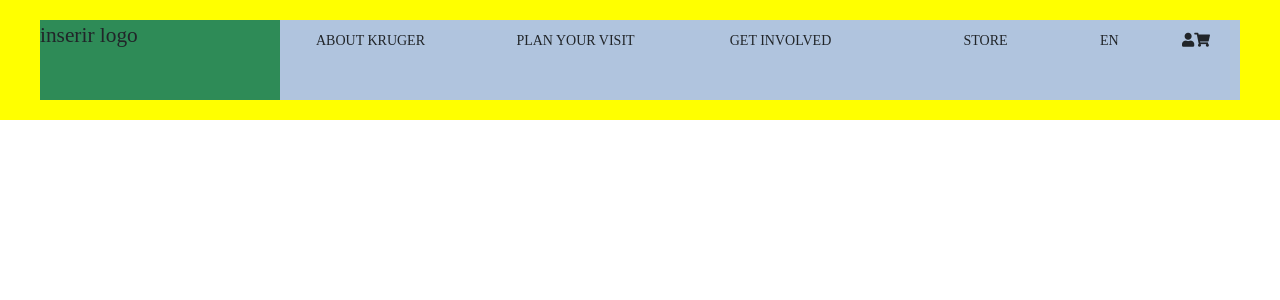
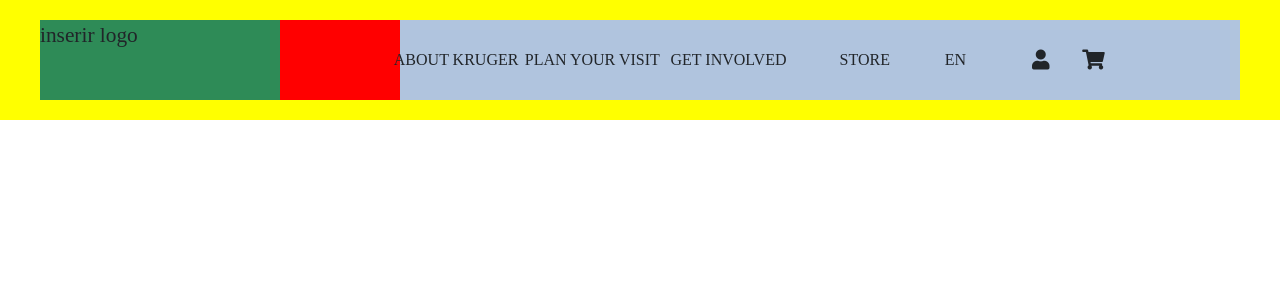
Before and after one commit to matildessantos/projetofinal, a PHP site: page / in a window 1280 px wide. Shown: the top 300 px of the page. Run offline with PHP 8.4, Linux system fonts and the light colour scheme; some web fonts are replaced.

Commit message:
header - menu

```diff
--- a/css/styles.css
+++ b/css/styles.css
@@ -55,23 +55,26 @@ body{
 }
 
 
-.header-menu{
-    width: 80%;
-    height: 100%;
-    float: left;
-    background: lightsteelblue;
-}
-
 
 /* ------------- menu---------------*/
 
+.header-menu{
+    width: 70%;
+    height: 100%;
+    float: right;
+    background: lightsteelblue;
+    margin: 0px;
+    padding-top: 20px;
+}
 
 .container {
     /*width: 100%;*/
+    width: calc(70% - 60px);
     margin: 0;
     padding: 0;
     display: flex;
     text-align: center;
+    float: right;
 }
 
 
@@ -83,6 +86,27 @@ justify-content: center;
 align-items: center;
 height: 40px;
 float: left;
+font-size: 16px;
+}
+
+.item {
+    flex: 1;
+    display: flex;
+    justify-content: center;
+    align-items: center;
+    height: 40px;
+    float: left;
+    font-size: 20px;
+    }
+
+.linguas{
+    width: calc(15% - 60px);
+    float: right;
+}
+
+.itens{
+    width: 15%;
+    float: right;
 }
 
 
--- a/menu.php
+++ b/menu.php
@@ -7,20 +7,20 @@
     <div class="header-menu">
 
         <nav class="row menu">
-            <ul class="col-10 container">
+            <ul class="container">
                 <li class="box">ABOUT KRUGER</li>
                 <li class="box">PLAN YOUR VISIT</li>
                 <li class="box">GET INVOLVED</li>
                 <li class="box">STORE</li>
             </ul>
 
-            <ul class="col-1">
+            <ul class="linguas">
                 <li class="box">EN</li>
             </ul>
 
-            <ul class="col-1">
-                <li class="box"><i class="fa fa-user"></i></li>
-                <li class="box"><i class="fa fa-shopping-cart"></i></li>
+            <ul class="itens">
+                <li class=" col-6 item"><i class="fa fa-user"></i></li>
+                <li class="col-6 item"><i class="fa fa-shopping-cart"></i></li>
 
             </ul>
 
```
